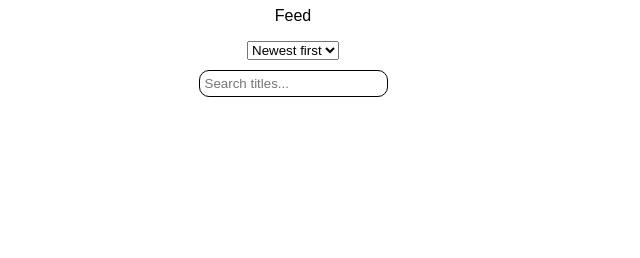
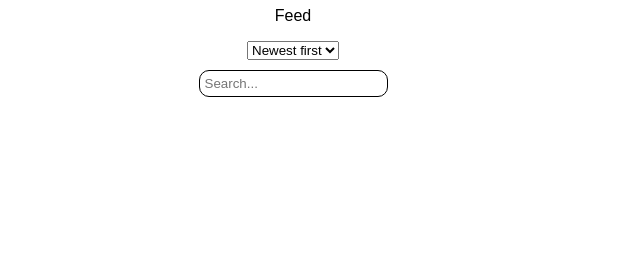
Before and after one commit to atlehjelmseth/js2, a plain HTML site: page profile.html in a window 1280 px wide. Shown: the part 439-697 px from the top of the page, 597-1237 px from the left. Drawn offline with Linux system fonts and the light colour scheme; no server answers.

Commit message:
Update profile.html

```diff
--- a/profile.html
+++ b/profile.html
@@ -30,7 +30,7 @@
       <option value="first">Newest first</option>
       <option value="last">Oldest first</option>
     </select>
-    <input class="search" placeholder="Search titles...">
+    <input class="search" placeholder="Search...">
     <div id="userfeed"></div>
 
   </div>
```
